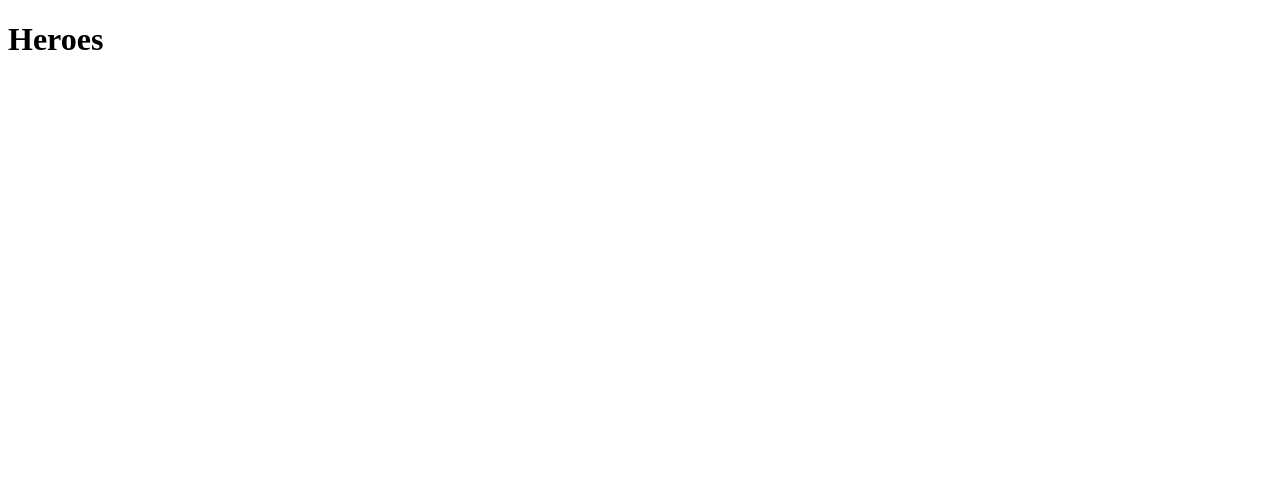
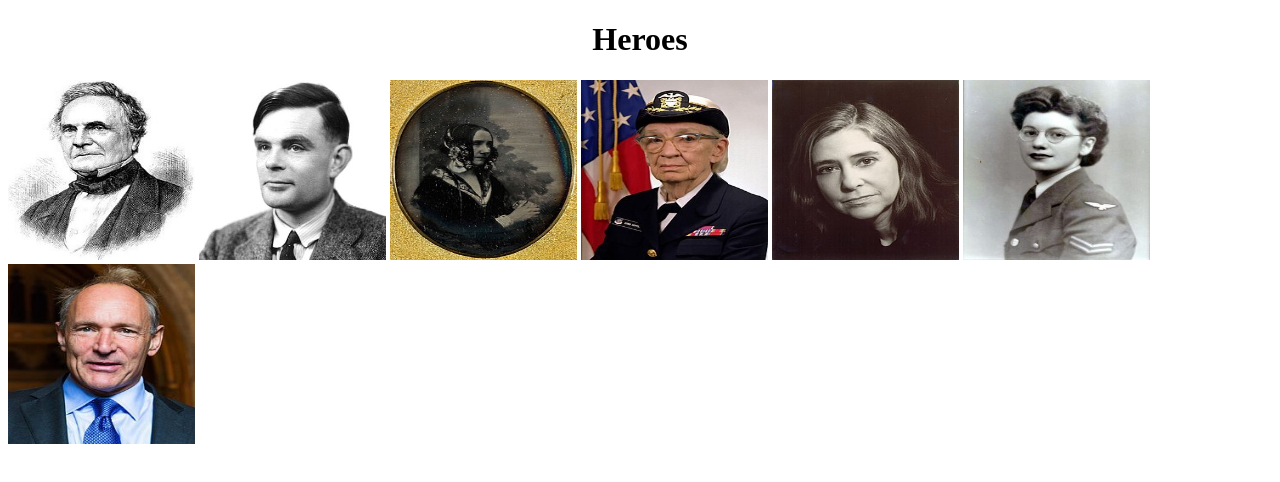
Before and after one commit to EvaCoste/heroes, a website: page views/index.html in a window 1280 px wide. Drawn offline with Linux system fonts and the light colour scheme.

Commit message:
tamaño de imagenes

```diff
--- a/app.js
+++ b/app.js
@@ -3,7 +3,7 @@ const app =express();
 const port=3030;
 const path= require('path');
 
-//console.log(__dirname);
+app.use(express.static('public'));
 
 app.get('/',(req,res) => res.sendFile(path.join(__dirname,'views','index.html')));
 app.get('/babbage',(req,res) => res.sendFile(path.join(__dirname,'views','babbage.html')));
--- a/views/index.html
+++ b/views/index.html
@@ -4,9 +4,17 @@
     <meta charset="UTF-8">
     <meta http-equiv="X-UA-Compatible" content="IE=edge">
     <meta name="viewport" content="width=, initial-scale=1.0">
-    <title>Trabajo práctico </title>
+    <title>Trabajo práctico Heroes </title>
 </head>
 <body>
-   <h1>Heroes</h1>
+  <center> <h1>Heroes</h1> </center>
+   <img src="/img/babbage.jpg" alt="Babbage" width="187px" height="180px">
+   <img src="/img/turing.jpg" alt="Turing" width="187px" height="180px" >
+   <img src="/img/lovelace.jpg" alt="Lovelace" width="187px" height="180px">
+   <img src="/img/hopper.jpg" alt="Hopper" width="187px" height="180px">
+   <img src="/img/hamilton.jpg" alt="Hamilton" width="187px" height="180px" >
+   <img src="/img/clarke.jpg" alt="Clarke" width="187px" height="180px">
+   <img src="/img/berners-lee.jpg" alt="Berners-Lee" width="187px" height="180px">
+
 </body>
 </html>
```
Also changed, not shown: public/img/hamilton.jpg (added).
